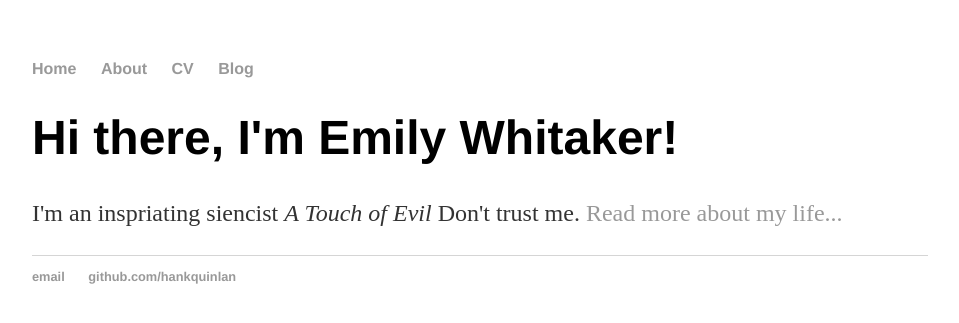
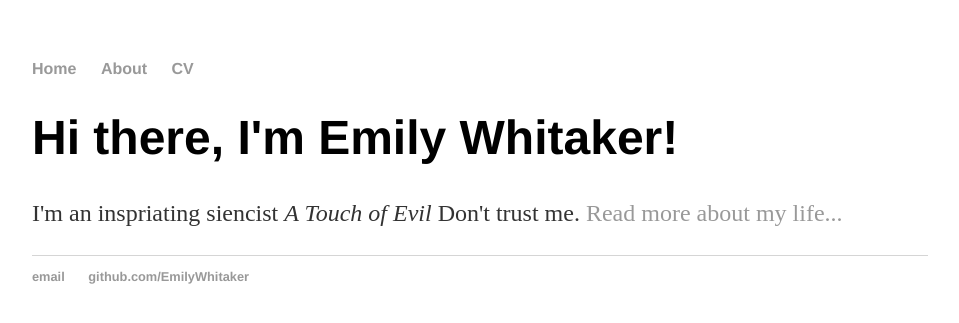
Before and after one commit to EmilyWhitaker/EmilyWhitaker.github.io, a Jekyll site: the page built from index.html, in a window 1280 px wide. Shown: the top 323 px of the page, without its empty margins (160-1119 px from the left). Built offline with Jekyll 4.4.1, drawn with Linux system fonts in a browser that asks for light colours.

Commit message:
Update default.html

```diff
--- a/_layouts/default.html
+++ b/_layouts/default.html
@@ -11,7 +11,6 @@
 	        		<li><a href="/">Home</a></li>
 		        	<li><a href="/about">About</a></li>
 	        		<li><a href="/cv">CV</a></li>
-	        		<li><a href="/blog">Blog</a></li>
 	    		</ul>
 			</nav>
 			<div class="container">
@@ -21,8 +20,8 @@
 			</div><!-- /.container -->
 			<footer>
 	    		<ul>
-	        		<li><a href="mailto:hankquinlanhub@gmail.com">email</a></li>
-	        		<li><a href="https://github.com/hankquinlan">github.com/hankquinlan</a></li>
+	        		<li><a href="mailto:ewhitaker524@gmail.com">email</a></li>
+	        		<li><a href="https://github.com/EmilyWhitaker">github.com/EmilyWhitaker</a></li>
 				</ul>
 			</footer>
 		</body>
```
